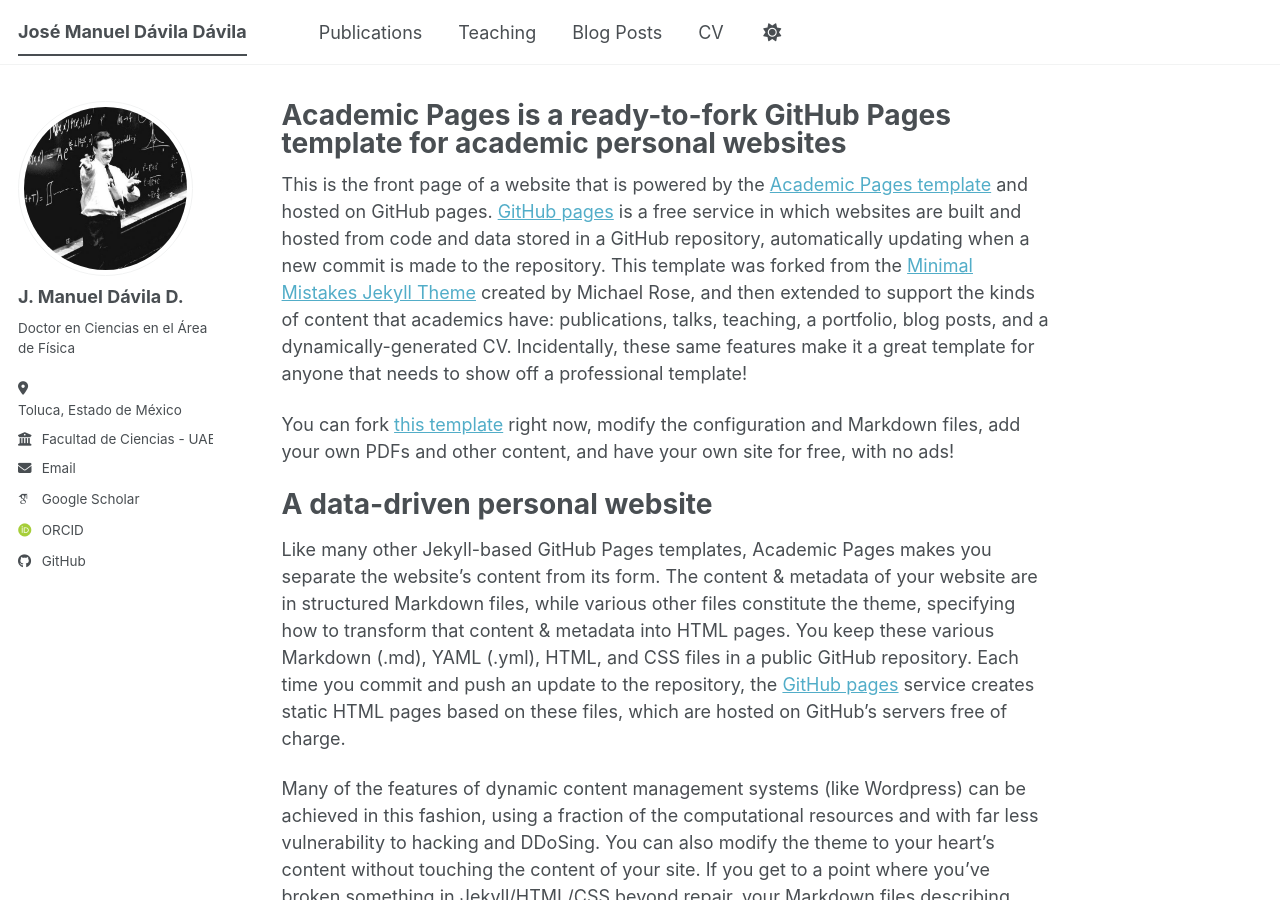
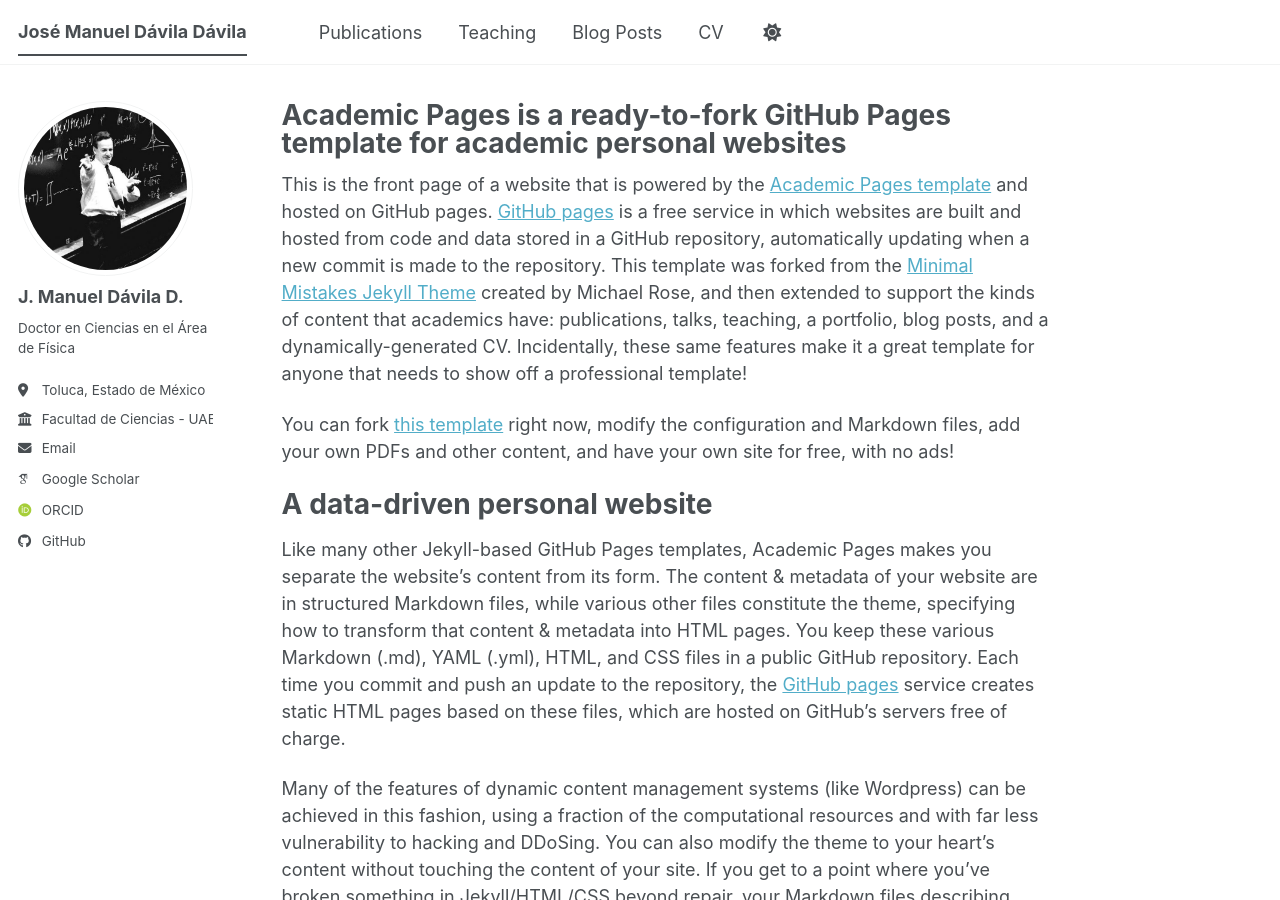
Before and after one commit to jmdaviladr/jmdaviladr.github.io, a Jekyll site: the page built from _pages/about.md, in a window 1280 px wide and 900 px high. Built offline with Jekyll 4.4.1, drawn with Linux system fonts in a browser that asks for light colours; some web fonts are replaced; a script bundle is joined from its source files by our own code; library files that are not in the unit come from our copies.

Commit message:
Update author-profile.html

```diff
--- a/_includes/author-profile.html
+++ b/_includes/author-profile.html
@@ -24,11 +24,17 @@
     <button class="btn btn--inverse">Follow</button>
     <ul class="author__urls social-icons">
       <!-- Font Awesome icons / Biographic information  -->
-      {% if author.location %}
-        <li class="author__desktop">
-          <i class="fas fa-fw fa-location-dot icon-pad-right" aria-hidden="true"></i>{% if author.location_link %}<a href="{{ author.location_link }}" target="_blank" rel="noopener">{{ author.location }}</a>{% else %}{{ author.location }}{% endif %}
-        </li>
-      {% endif %}
+{% if author.location %}
+  <li class="author__desktop">
+    {% if author.location_link %}
+      <a href="{{ author.location_link }}" target="_blank" rel="noopener">
+        <i class="fas fa-fw fa-location-dot icon-pad-right" aria-hidden="true"></i>{{ author.location }}
+      </a>
+    {% else %}
+      <i class="fas fa-fw fa-location-dot icon-pad-right" aria-hidden="true"></i>{{ author.location }}
+    {% endif %}
+  </li>
+{% endif %}
       {% if author.employer %}
         <li class="author__desktop"><i class="fas fa-fw fa-building-columns icon-pad-right" aria-hidden="true"></i>{{ author.employer }}</li>
       {% endif %}
```
